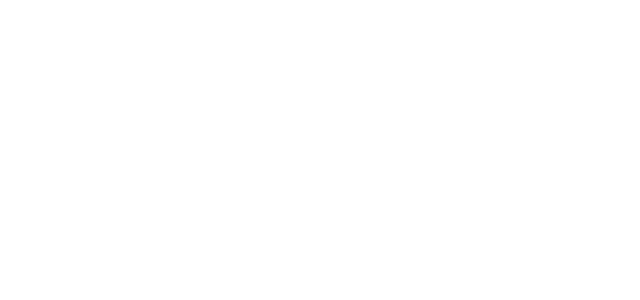
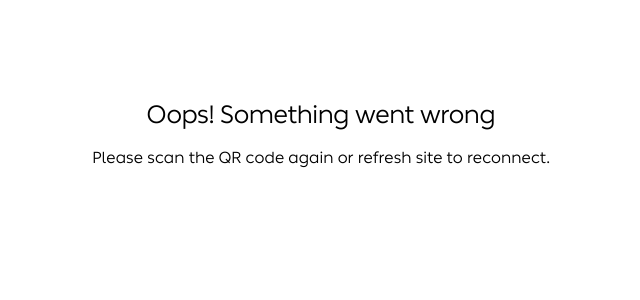
Before and after one commit to sheddyboy/new-horizon, a React (Create React App) app: page /error in a window 1280 px wide. Before the commit this address had no page. Shown: the top 300 px of the page, without its empty margins (319-959 px from the left). Built offline with nearby package versions, Linux system fonts and the light colour scheme.

Commit message:
feat: Add error page

```diff
--- a/src/index.tsx
+++ b/src/index.tsx
@@ -9,6 +9,7 @@
 import Share from "./pages/Share";
 import Email from "./pages/Email";
 import CreateProvider from "./context/CreateProvider";
+import Error from "./pages/Error";
 const root = ReactDOM.createRoot(
   document.getElementById("root") as HTMLElement
 );
@@ -22,6 +23,7 @@
           <Route path="/camera" element={<Camera />} />
           <Route path="/share" element={<Share />} />
           <Route path="/email" element={<Email />} />
+          <Route path="/error" element={<Error />} />
         </Routes>
       </CreateProvider>
     </BrowserRouter>
--- /dev/null
+++ b/src/pages/Error.tsx
@@ -0,0 +1,13 @@
+import React from "react";
+import styles from "../styles/Error.module.scss";
+
+const Error = () => {
+  return (
+    <div className={styles.wrapper}>
+      <h1>Oops! Something went wrong</h1>
+      <p>Please scan the QR code again or refresh site to reconnect.</p>
+    </div>
+  );
+};
+
+export default Error;
--- /dev/null
+++ b/src/styles/Error.module.scss
@@ -0,0 +1,31 @@
+.wrapper {
+  padding-top: 100px;
+  display: flex;
+  flex-direction: column;
+  padding-left: 25px;
+  padding-right: 25px;
+  gap: 20px;
+  justify-content: center;
+  align-items: center;
+
+  h1 {
+    font-family: "Blue Sky Standard";
+    font-style: normal;
+    font-weight: 420;
+    font-size: 25px;
+    line-height: 30px;
+    text-align: center;
+    letter-spacing: -0.02em;
+    color: #000000;
+  }
+
+  p {
+    font-family: "Blue Sky Standard";
+    font-style: normal;
+    font-weight: 420;
+    font-size: 16px;
+    line-height: 16px;
+    text-align: center;
+    color: #000000;
+  }
+}
```
